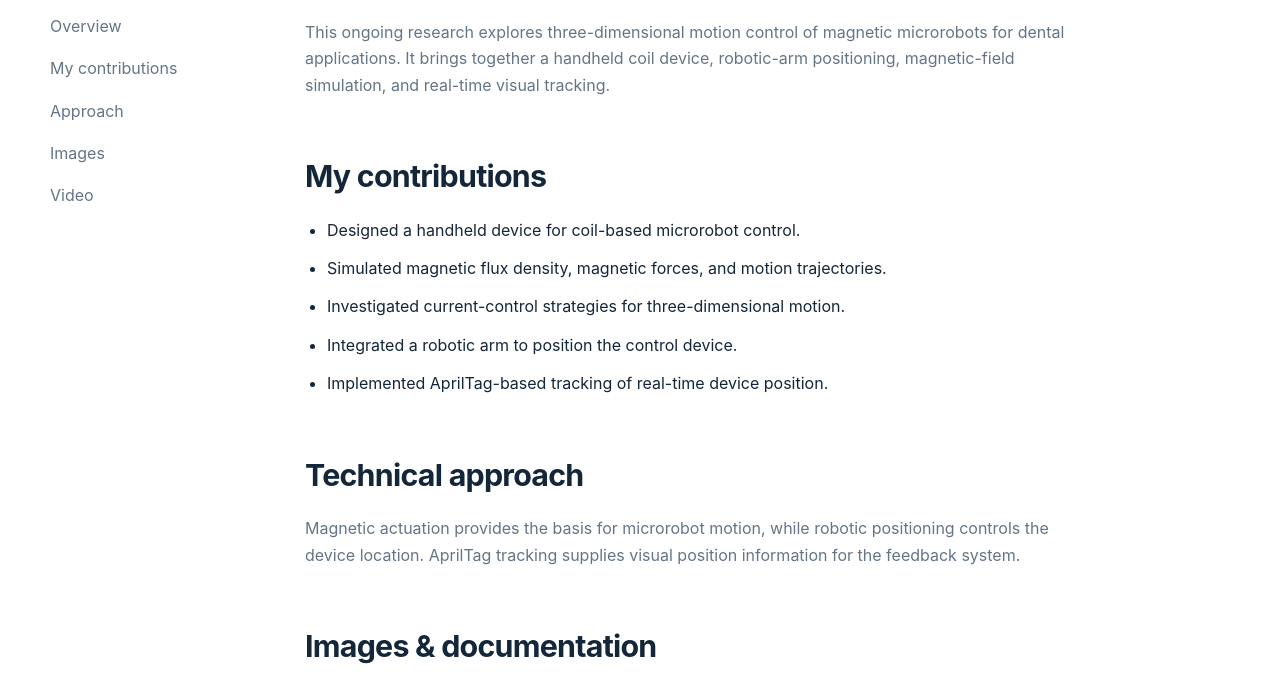
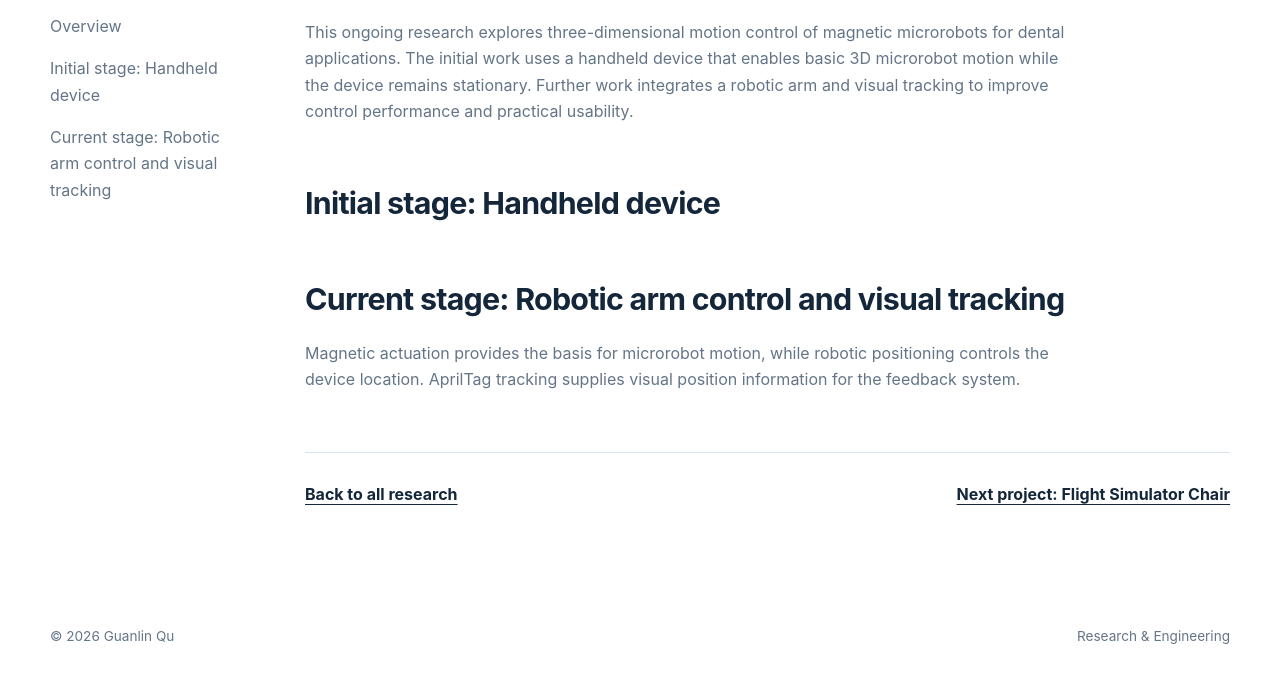
Before and after one commit to guanlinq/guanlinq.github.io, a plain HTML site: page microrobot-control.html in a window 1280 px wide. Shown: the part 641-1324 px from the top of the page. Drawn offline with Linux system fonts and the light colour scheme.

Commit message:
Update microrobot overview and research stages

```diff
--- a/microrobot-control.html
+++ b/microrobot-control.html
@@ -24,25 +24,12 @@
       <div class="chips"><span>Magnetic actuation</span><span>Python</span><span>AprilTag</span><span>Robotic positioning</span></div>
     </header>
     <div class="detail-layout">
-      <nav class="detail-toc" aria-label="On this page"><p>On this page</p><a href="#overview">Overview</a><a href="#contributions">My contributions</a><a href="#methods">Approach</a><a href="#images">Images</a><a href="#video">Video</a></nav>
+      <nav class="detail-toc" aria-label="On this page"><p>On this page</p><a href="#overview">Overview</a><a href="#contributions">Initial stage: Handheld device</a><a href="#methods">Current stage: Robotic arm control and visual tracking</a></nav>
       <div>
-        <section class="detail-section" id="overview"><h2>Project overview</h2><p>This ongoing research explores three-dimensional motion control of magnetic microrobots for dental applications. It brings together a handheld coil device, robotic-arm positioning, magnetic-field simulation, and real-time visual tracking.</p></section>
-        <section class="detail-section" id="contributions"><h2>My contributions</h2><ul><li>Designed a handheld device for coil-based microrobot control.</li><li>Simulated magnetic flux density, magnetic forces, and motion trajectories.</li><li>Investigated current-control strategies for three-dimensional motion.</li><li>Integrated a robotic arm to position the control device.</li><li>Implemented AprilTag-based tracking of real-time device position.</li></ul></section>
-        <section class="detail-section" id="methods"><h2>Technical approach</h2><p>Magnetic actuation provides the basis for microrobot motion, while robotic positioning controls the device location. AprilTag tracking supplies visual position information for the feedback system.</p>
+        <section class="detail-section" id="overview"><h2>Project overview</h2><p>This ongoing research explores three-dimensional motion control of magnetic microrobots for dental applications. The initial work uses a handheld device that enables basic 3D microrobot motion while the device remains stationary. Further work integrates a robotic arm and visual tracking to improve control performance and practical usability.</p></section>
+        <section class="detail-section" id="contributions"><h2>Initial stage: Handheld device</h2></section>
+        <section class="detail-section" id="methods"><h2>Current stage: Robotic arm control and visual tracking</h2><p>Magnetic actuation provides the basis for microrobot motion, while robotic positioning controls the device location. AprilTag tracking supplies visual position information for the feedback system.</p>
           <!-- Add further technical descriptions, equations, results, and experiment notes here. -->
-        </section>
-        <section class="detail-section" id="images"><h2>Images &amp; documentation</h2>
-          <!-- Replace the illustration with a project photograph. Duplicate the figure to add more images. -->
-          <figure class="project-figure"><a href="microrobot-control.svg" target="_blank" rel="noopener"><img src="microrobot-control.svg" alt="Illustration for 3D Motion Control of Microrobots" loading="lazy"></a><figcaption>Illustrative project preview. Experiment photographs and diagrams will be added here.</figcaption></figure>
-        </section>
-        <section class="detail-section" id="video"><h2>Project video</h2>
-          <!-- To add a video, upload microrobot-control-demo.mp4 and replace the video-empty div with:
-          <video class="project-video" controls playsinline preload="metadata" poster="microrobot-control.svg">
-            <source src="microrobot-control-demo.mp4" type="video/mp4">
-            Your browser does not support embedded video.
-          </video>
-          For hosted videos, replace the placeholder with a YouTube/Vimeo embed. -->
-          <div class="video-empty"><strong>Project video</strong><span>Experiment and demonstration footage will be added here.</span></div>
         </section>
         <div class="detail-footer"><a href="index.html#research">Back to all research</a><a href="flight-simulator-chair.html">Next project: Flight Simulator Chair</a></div>
       </div>
```
